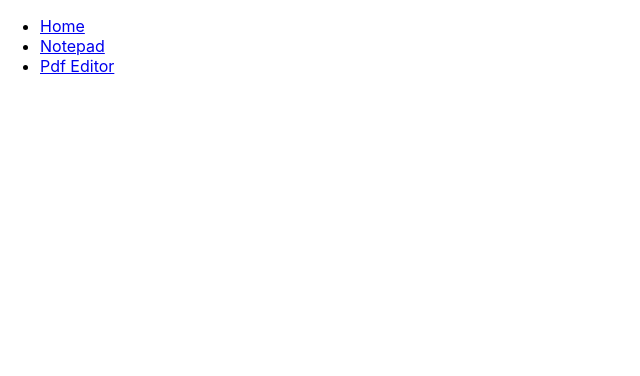
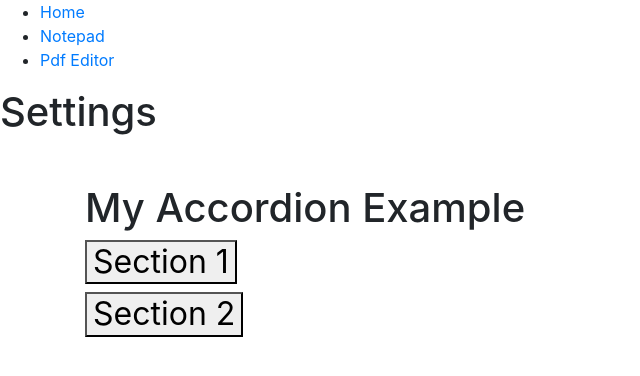
Before and after one commit to Aikalmine/digital-toolkits, a React (Create React App) app: page /settings in a window 1280 px wide. Shown: the top 376 px of the page, without its empty margins (0-640 px from the left). Built offline with nearby package versions, Linux system fonts and the light colour scheme.

Commit message:
Accordion component

```diff
--- a/package.json
+++ b/package.json
@@ -6,6 +6,7 @@
     "@fortawesome/free-solid-svg-icons": "^6.2.1",
     "@fortawesome/react-fontawesome": "^0.2.0",
     "@react-pdf/renderer": "^3.1.9",
+    "@syncfusion/ej2-react-pdfviewer": "^21.2.5",
     "@testing-library/jest-dom": "^5.16.5",
     "@testing-library/react": "^13.4.0",
     "@testing-library/user-event": "^13.5.0",
@@ -13,6 +14,7 @@
     "@types/node": "^16.18.10",
     "@types/react": "^18.0.26",
     "@types/react-dom": "^18.0.10",
+    "bootstrap": "^5.3.0",
     "copy-to-clipboard": "^3.3.3",
     "file-saver": "^2.0.5",
     "font-awesome": "^4.7.0",
--- a/public/index.html
+++ b/public/index.html
@@ -1,14 +1,13 @@
 <!DOCTYPE html>
 <html lang="en">
+
 <head>
   <meta charset="utf-8" />
   <link rel="icon" href="%PUBLIC_URL%/favicon.ico" />
   <meta name="viewport" content="width=device-width, initial-scale=1" />
   <meta name="theme-color" content="#000000" />
-    <meta
-      name="description"
-      content="Web site created using create-react-app"
-    />
+  <meta name="description" content="Web site created using create-react-app" />
+  <link rel="stylesheet" href="https://maxcdn.bootstrapcdn.com/bootstrap/4.5.2/css/bootstrap.min.css">
   <link rel="apple-touch-icon" href="%PUBLIC_URL%/logo192.png" />
   <!--
       manifest.json provides metadata used when your web app is installed on a
@@ -26,6 +25,7 @@
     -->
   <title>React App</title>
 </head>
+
 <body>
   <noscript>You need to enable JavaScript to run this app.</noscript>
   <div id="root"></div>
@@ -40,4 +40,5 @@
       To create a production bundle, use `npm run build` or `yarn build`.
     -->
 </body>
+
 </html>
--- a/src/App.tsx
+++ b/src/App.tsx
@@ -1,16 +1,12 @@
 // import './App.css';
-import {
-  BrowserRouter as Router,
-  Routes,
-  Route,
-  Link
-} from 'react-router-dom';
-import Notepad from './components/notepad/Notepad.jsx';
-import PdfEditor from './components/pdf/PdfEditor.jsx';
-import PdfRotation from './components/pdf/PdfRotation.jsx';
-import Annotate from './components/pdf/annotate/Anotate.jsx';
-import { HTML5Backend } from 'react-dnd-html5-backend';
-import { DndProvider } from 'react-dnd';
+import { BrowserRouter as Router, Routes, Route, Link } from "react-router-dom";
+import Notepad from "./components/notepad/Notepad.jsx";
+import PdfEditor from "./components/pdf/PdfEditor.jsx";
+import PdfRotation from "./components/pdf/PdfRotation.jsx";
+import Annotate from "./components/pdf/annotate/Anotate.jsx";
+import { HTML5Backend } from "react-dnd-html5-backend";
+import { DndProvider } from "react-dnd";
+import Settings from "./components/settings/Settings.jsx";
 
 function App() {
   return (
@@ -31,11 +27,12 @@ function App() {
             </ul>
           </header>
           <Routes>
-              <Route path="/"/>
-              <Route path="/notepad" element={<Notepad/>} />
-              <Route path="/pdf-editor" element={<PdfEditor/>} />
-              <Route path="/pdf-rotate" element={<PdfRotation/>} />
-              <Route path="/pdf-annotate" element={<Annotate/>} />
+            <Route path="/" />
+            <Route path="/notepad" element={<Notepad />} />
+            <Route path="/pdf-editor" element={<PdfEditor />} />
+            <Route path="/pdf-rotate" element={<PdfRotation />} />
+            <Route path="/pdf-annotate" element={<Annotate />} />
+            <Route path="/settings" element={<Settings />} />
           </Routes>
         </div>
       </Router>
--- /dev/null
+++ b/src/components/Accordion.jsx
@@ -0,0 +1,34 @@
+import React, { useState } from "react";
+
+const Accordion = ({ title, children }) => {
+  const [isOpen, setIsOpen] = useState(false);
+
+  const toggleAccordion = () => {
+    setIsOpen(!isOpen);
+  };
+
+  return (
+    <div className="accordion">
+      <div className="accordion-item">
+        <h2 className="accordion-header">
+          <button
+            className={`accordion-button ${isOpen ? "" : "collapsed"}`}
+            type="button"
+            onClick={toggleAccordion}
+          >
+            {title}
+          </button>
+        </h2>
+        <div
+          className={`accordion-collapse collapse ${isOpen ? "show" : ""}`}
+          aria-labelledby={`heading-${title}`}
+          data-bs-parent=".accordion"
+        >
+          <div className="accordion-body">{children}</div>
+        </div>
+      </div>
+    </div>
+  );
+};
+
+export default Accordion;
--- a/src/components/pdf/PdfEditor.jsx
+++ b/src/components/pdf/PdfEditor.jsx
@@ -16,6 +16,9 @@ function PdfEditor() {
           <li>
             <Link to="/pdf-annotate">Pdf Annotate</Link>
           </li>
+          <li>
+            <Link to="/e2j">E2J Editor</Link>
+          </li>
         </ul>
       </div>
     </div>
--- /dev/null
+++ b/src/components/settings/Settings.jsx
@@ -0,0 +1,21 @@
+import React from "react";
+import Accordion from "../Accordion";
+
+const Settings = () => {
+  return (
+    <div className="pdfEditor">
+      <h1>Settings</h1>
+      <div className="container mt-5">
+        <h1>My Accordion Example</h1>
+        <Accordion title="Section 1">
+          <p>This is the content of section 1.</p>
+        </Accordion>
+        <Accordion title="Section 2">
+          <p>This is the content of section 2.</p>
+        </Accordion>
+      </div>
+    </div>
+  );
+};
+
+export default Settings;
```
Also changed, not shown: 1 other file (tests, documents, lock files or other folders). Lines whose indentation alone changed are shown as unchanged.
